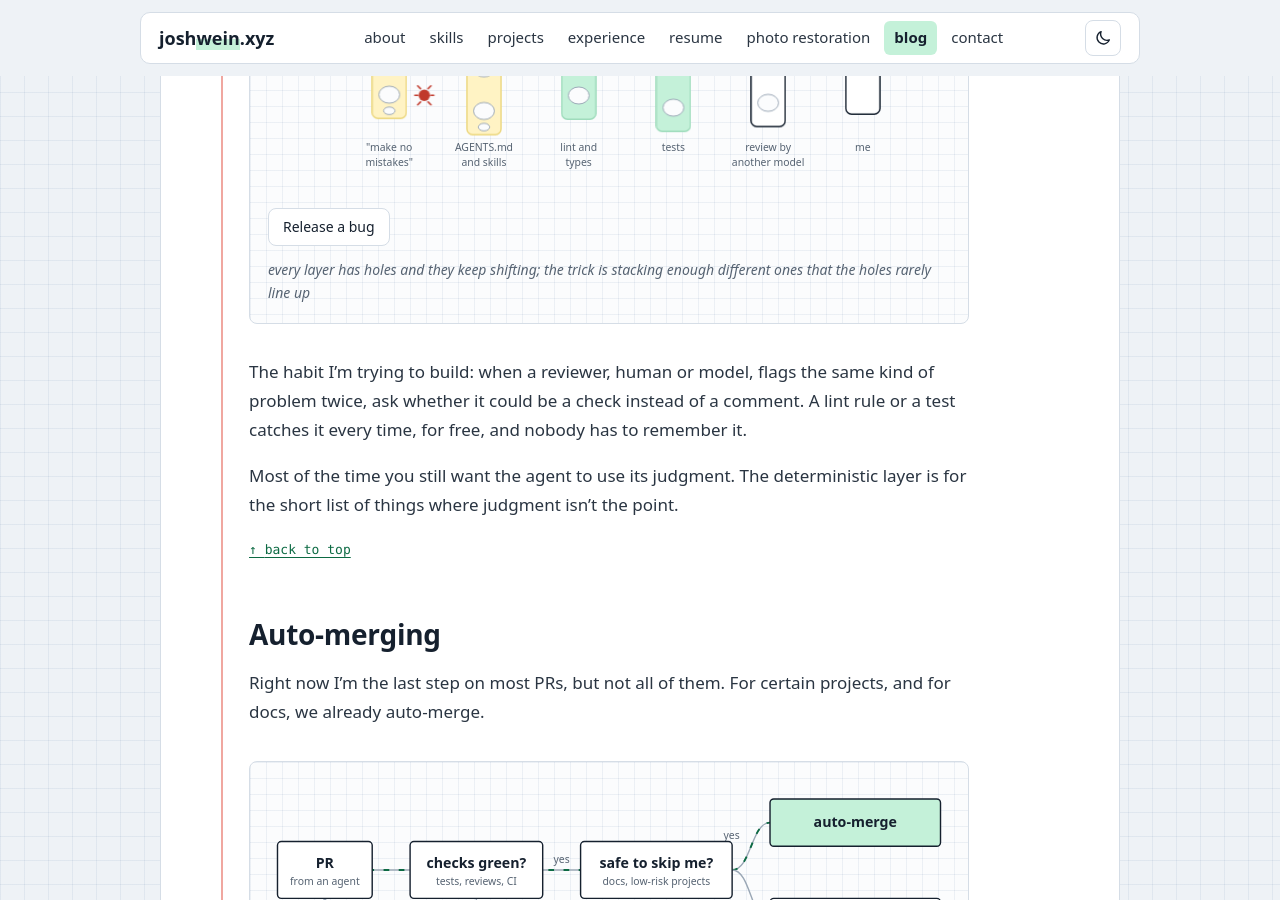
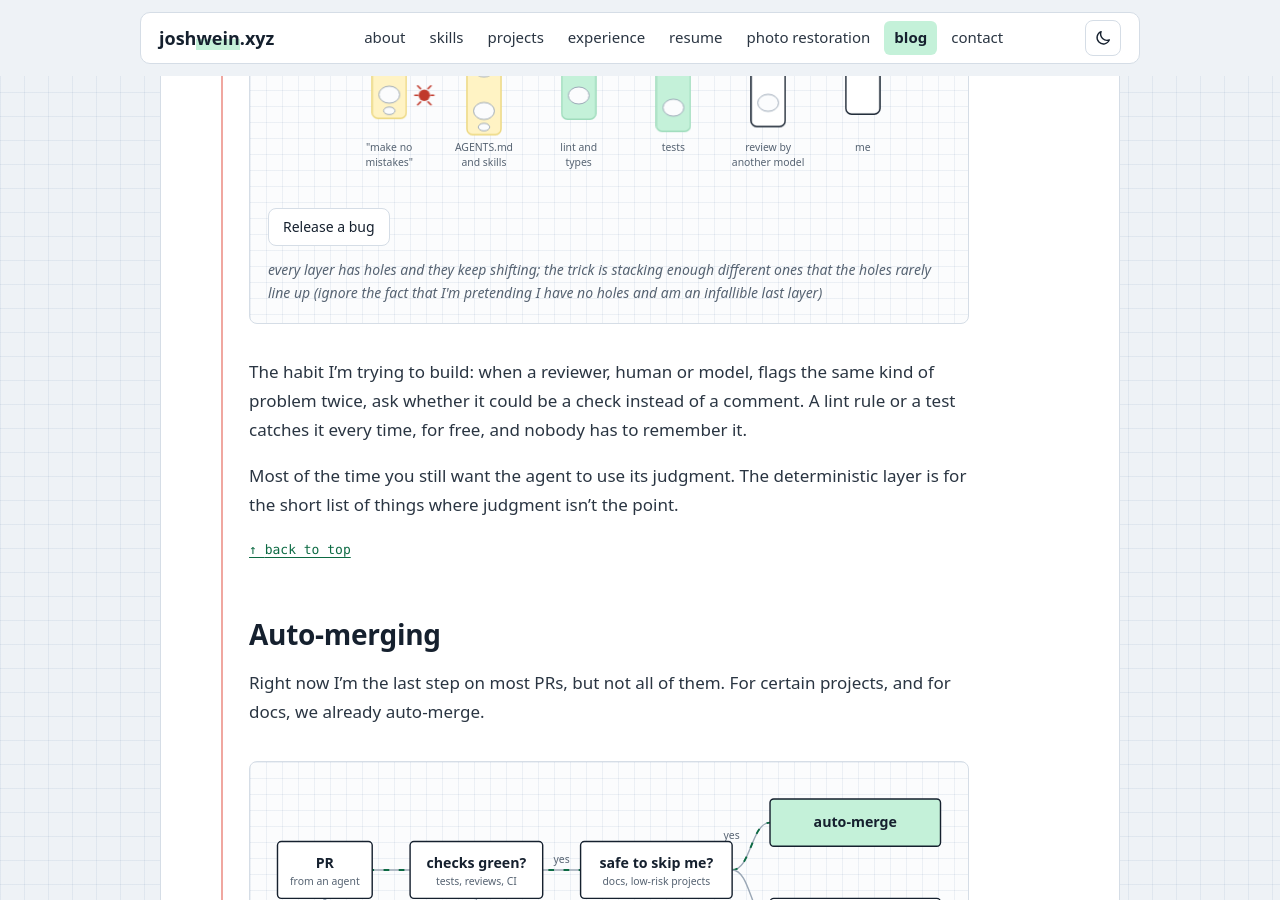
Before and after one commit to JoshWein/blog, a Jekyll site: the page built from _posts/2026-11-21-multi-agent-workflows.md, in a window 1280 px wide and 900 px high, scrolled down 12796 px. Built offline with Jekyll 4.4.1, drawn with Linux system fonts in a browser that asks for light colours; some web fonts are replaced; comment, search, counter and statistics services are not loaded.

Commit message:
Swiss cheese caption: admit the "me" layer is pretending to have no holes
Co-Authored-By: Claude Opus 5.5 <noreply@anthropic.com>
Claude-Session: https://claude.ai/code/session_01HtAirmGQyAcmjJao62wzYe

```diff
--- a/_posts/2026-11-21-multi-agent-workflows.md
+++ b/_posts/2026-11-21-multi-agent-workflows.md
@@ -498,7 +498,7 @@ It also helps to think about all of this as Swiss cheese. The [Swiss cheese mode
   <text class="sub" x="20" y="25">bugs</text>
 </svg>
 <div class="bug-launch" hidden><button type="button">Release a bug</button> <span class="bug-status" aria-live="polite"></span></div>
-<figcaption>every layer has holes and they keep shifting; the trick is stacking enough different ones that the holes rarely line up</figcaption>
+<figcaption>every layer has holes and they keep shifting; the trick is stacking enough different ones that the holes rarely line up (ignore the fact that I'm pretending I have no holes and am an infallible last layer)</figcaption>
 </figure>
 <script src="{{ site.baseurl }}/js/swiss-cheese.js" defer></script>
 
```
